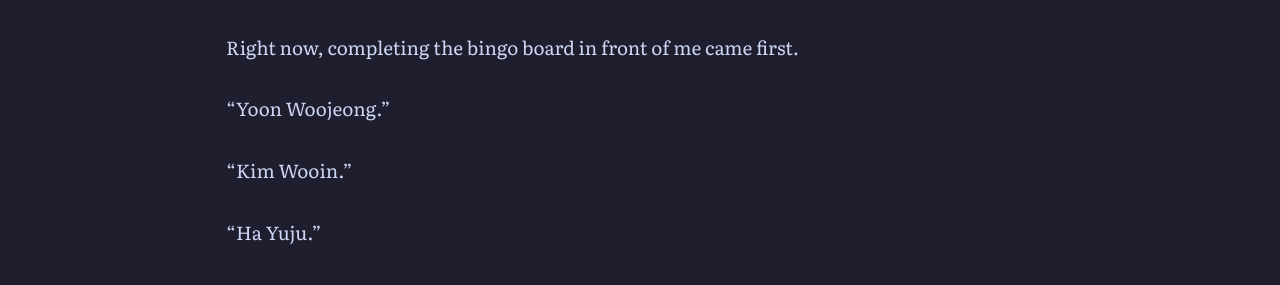
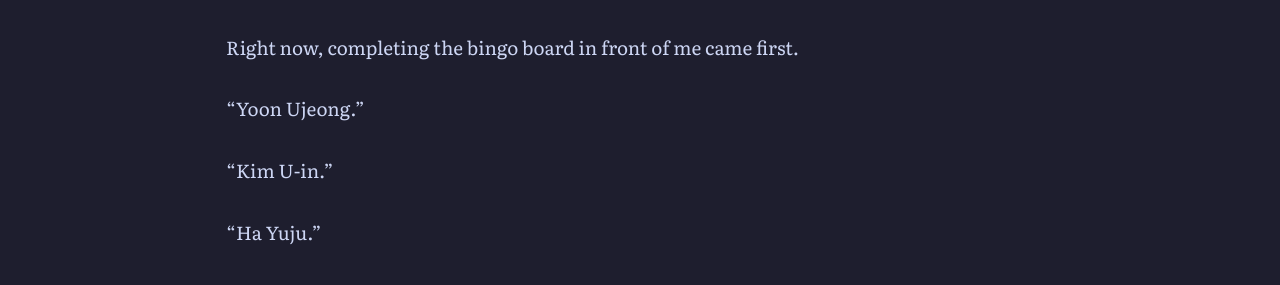
Before and after one commit to soleumn/soleumn.github.io, a Jekyll site: the page built from _chapters/esg/ch170.md, in a window 1280 px wide and 900 px high, scrolled down 8712 px. Shown: the part 166-451 px from the top of the window. Built offline with Jekyll 4.4.1, drawn with Linux system fonts in a browser that asks for light colours; some web fonts are replaced; comment, search, counter and statistics services are not loaded.

Commit message:
Edit Chapter 170 (via site)

```diff
--- a/_chapters/esg/ch170.md
+++ b/_chapters/esg/ch170.md
@@ -269,9 +269,9 @@ But that was something that would happen three to four hours from now.
 
 Right now, completing the bingo board in front of me came first.
 
-“Yoon Woojeong.”
+“Yoon Ujeong.”
 
-“Kim Wooin.”
+“Kim U-in.”
 
 “Ha Yuju.”
 
```
